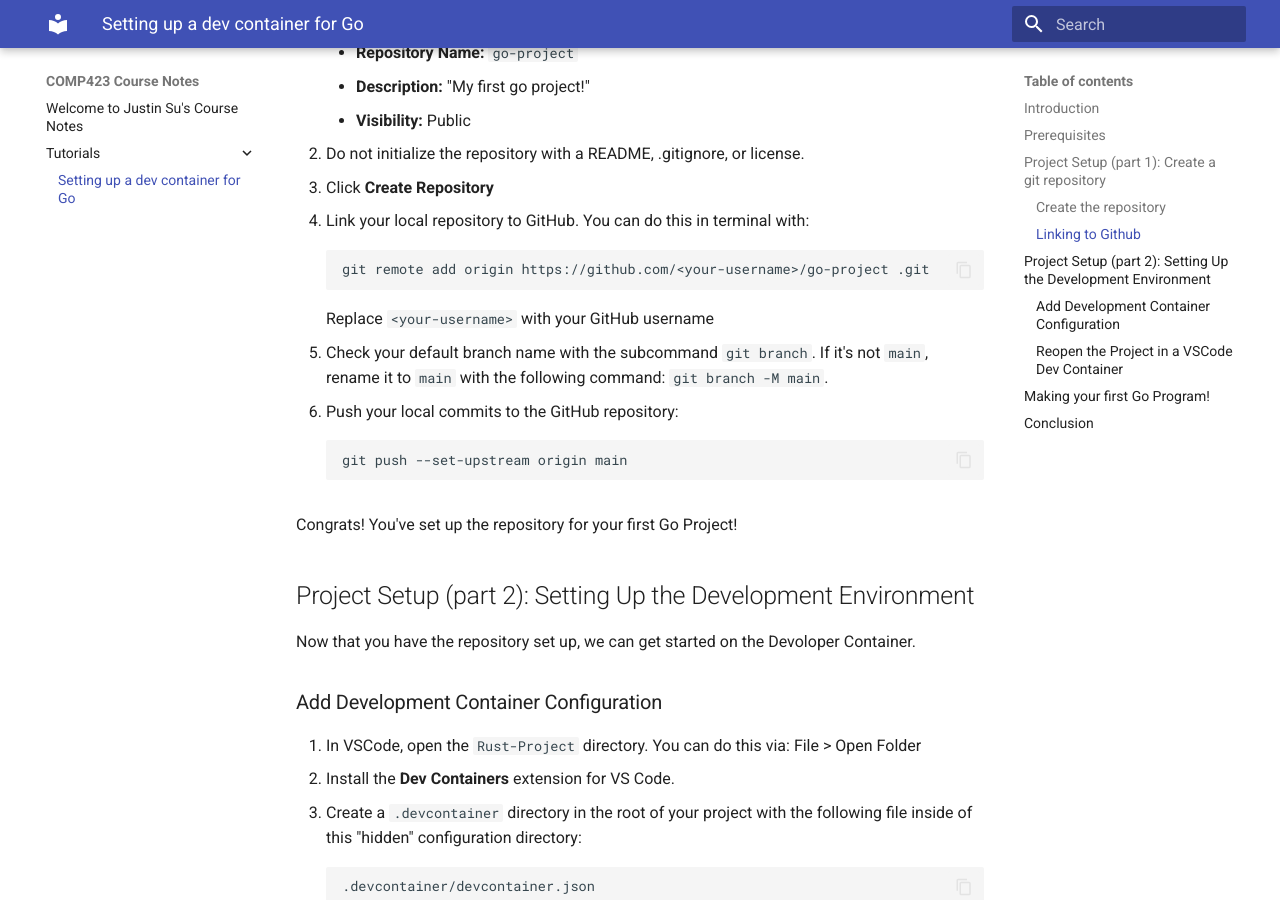
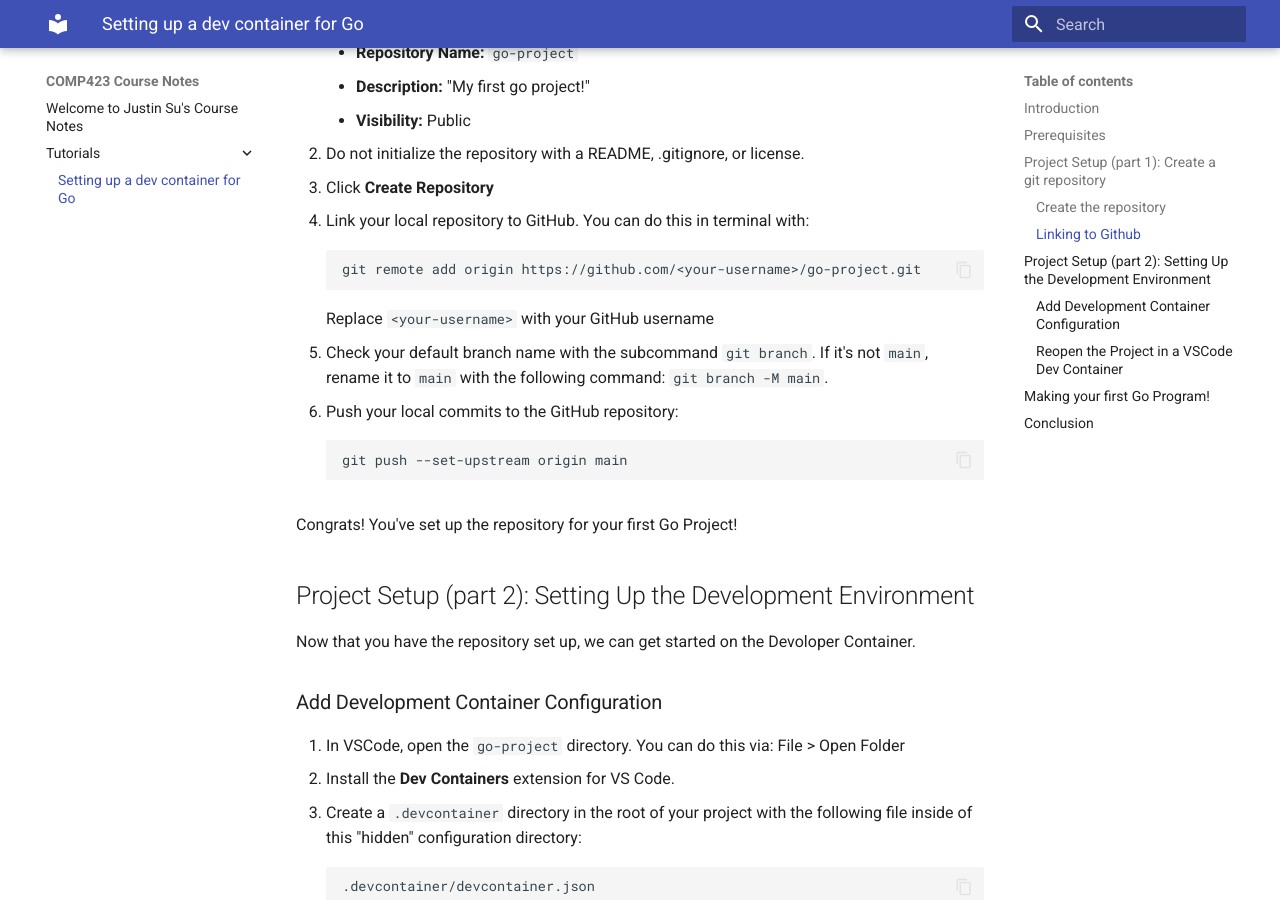
Before and after one commit to jsu21ges/comp423-course-notes, an MkDocs documentation site: the page built from docs/tutorials/go-setup.md, in a window 1280 px wide and 900 px high, scrolled down 1464 px. Built offline with MkDocs 1.6.1 and Material for MkDocs 9.7.7, drawn with Linux system fonts in a browser that asks for light colours.

Commit message:
minor mistakes fixed

````diff
--- a/docs/tutorials/go-setup.md
+++ b/docs/tutorials/go-setup.md
@@ -68,7 +68,7 @@ Now that you have the repository set up, we can get started on the Devoloper Con
 
 ### Add Development Container Configuration
 
-1. In VSCode, open the ```Rust-Project``` directory. You can do this via: File > Open Folder
+1. In VSCode, open the ```go-project``` directory. You can do this via: File > Open Folder
 2. Install the **Dev Containers** extension for VS Code.
 3. Create a ```.devcontainer``` directory in the root of your project with the following file inside of this "hidden" configuration directory:
 ```
````
Also changed, not shown: other parts of docs/tutorials/go-setup.md (+1 -1 lines).
